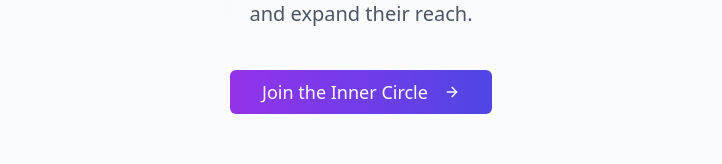
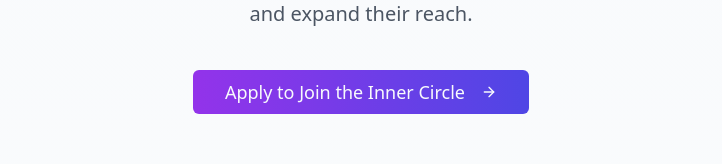
Before and after one commit to Low-Code-Cookbook/lbl-fractional-landing, a React (Vite) app: page / in a window 1280 px wide. Shown: the part 530-694 px from the top of the page, without its empty margins (279-1001 px from the left). Built offline with nearby package versions, Linux system fonts and the light colour scheme.

Commit message:
Apply to Join button text update
Updated the button text in `src/components/Hero.tsx`, `src/components/Pricing.tsx`, and `src/components/Footer.tsx` to "Apply to Join the Inner Circle".

```diff
--- a/src/components/Footer.tsx
+++ b/src/components/Footer.tsx
@@ -21,7 +21,7 @@ const Footer = () => {
               asChild
             >
               <Link to="/apply">
-                Join the Inner Circle
+                Apply to Join the Inner Circle
                 <ArrowRight className="ml-2 h-5 w-5 group-hover:translate-x-1 transition-transform" />
               </Link>
             </Button>
--- a/src/components/Hero.tsx
+++ b/src/components/Hero.tsx
@@ -31,7 +31,7 @@ const Hero = () => {
             asChild
           >
             <Link to="/apply">
-              Join the Inner Circle
+              Apply to Join the Inner Circle
               <ArrowRight className="ml-2 h-5 w-5 group-hover:translate-x-1 transition-transform" />
             </Link>
           </Button>
```
